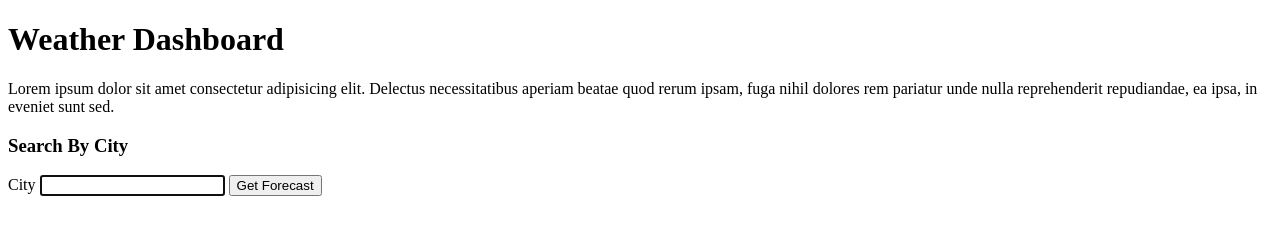
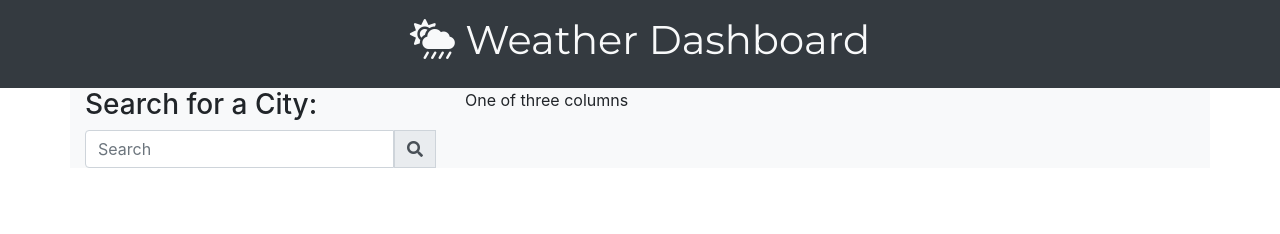
Before and after one commit to stefaniepires/weather-dashboard, a plain HTML site: page index.html in a window 1280 px wide. Drawn offline with nearby package versions, Linux system fonts and the light colour scheme; a web font is replaced by a local one.

Commit message:
added styling with bootstrap

```diff
--- a/assets/css/style.css
+++ b/assets/css/style.css
@@ -0,0 +1,6 @@
+
+  @import url('https://fonts.googleapis.com/css2?family=Lora&family=Montserrat&display=swap');
+
+  #weather-header {
+    font-family: 'Montserrat', sans-serif;
+  }
--- a/assets/js/homepage.js
+++ b/assets/js/homepage.js
@@ -1,6 +1,7 @@
 var getUserCity = function(city, state) {
-  fetch("https://api.openweathermap.org/data/2.5/weather?q=" + city + "," + state + "&units=imperial&appid=dfda35368bbd4b6f36f9ed7f2ede83c5").then( function (response) {
+  fetch("https://api.openweathermap.org/data/2.5/forecast?q=" + city + "," + state + "&cnt=5&units=imperial&appid=6a22242f54371d060e263ed6f93748a9").then( function (response) {
     response.json().then(function(data) {
+      //displayWeather(data, city);
       console.log(data);
       });
   });
@@ -13,6 +14,8 @@ var getUserCity = function(city, state) {
 //var for the form: <form> and <input> elements
 var userFormEl = document.querySelector("#user-form");
 var cityInputEl = document.querySelector("#city");
+var weatherContainerEl = document.querySelector("#weather-container");
+var weatherSearchTerm = document.querySelector("#weather-search-term");
 
 //to be executed upon a form submission browser event
 var formSubmitHandler = function(event) {
@@ -27,5 +30,18 @@ var formSubmitHandler = function(event) {
   }
 };
 
+/* var displayWeather = function(weather, searchTerm) {
+  if (weather.length === 0) {
+    weatherContainerEl.textContent = "No weather found.";
+    return;
+  }
+
+ // clear old content
+weatherContainerEl.textContent = "";
+weatherSearchTerm.textContent = searchTerm;
+};
+
+*/
+
 //event listener to userFormEl
 userFormEl.addEventListener("submit", formSubmitHandler);
--- a/index.html
+++ b/index.html
@@ -4,45 +4,46 @@
     <meta charset="UTF-8" />
     <meta name="viewport" content="width=device-width, initial-scale=1.0" />
     <link
+    rel="stylesheet"
+    href="https://cdnjs.cloudflare.com/ajax/libs/font-awesome/5.11.2/css/all.min.css"
+  />
+    <link rel="stylesheet" href="https://cdnjs.cloudflare.com/ajax/libs/twitter-bootstrap/4.3.1/css/bootstrap.min.css">
+    <link
       href="https://fonts.googleapis.com/css?family=IBM+Plex+Sans:400,400i,700&display=swap"
       rel="stylesheet"
     />
-    <link
-      rel="stylesheet"
-      href="https://cdnjs.cloudflare.com/ajax/libs/font-awesome/5.11.2/css/all.min.css"
-    />
+    <link rel="preconnect" href="https://fonts.gstatic.com">
+<link href="https://fonts.googleapis.com/css2?family=Lora&family=Montserrat&display=swap" rel="stylesheet">
+    <link rel="stylesheet" href="https://cdnjs.cloudflare.com/ajax/libs/open-iconic/1.1.1/font/css/open-iconic-bootstrap.min.css" />
+
     <link rel="stylesheet" href="./assets/css/style.css" />
     <title>Weather Dashboard</title>
   </head>
-  <body class="flex-column min-100-vh">
-    <header class="hero">
-      <h1 class="app-title">Weather Dashboard</h1>
-      <p>
-        Lorem ipsum dolor sit amet consectetur adipisicing elit. Delectus
-        necessitatibus aperiam beatae quod rerum ipsam, fuga nihil dolores rem
-        pariatur unde nulla reprehenderit repudiandae, ea ipsa, in eveniet sunt
-        sed.
-      </p>
-    </header>
+  <body>
+  <main>
+  <div class="row">
+    <header class="col-12 bg-dark text-light sticky-top d-flex flex-column p-4 p-lg-3">
+      <h1 class="text-center" id="weather-header"> <span class="fas fa-cloud-sun-rain"></span>
+        Weather Dashboard</h1>
+</header>
+<div class="container bg-light">
+  <div class="row">
+    <div class="col-lg-4 col-md-4">
+            <h3>Search for a City:</h3>
+            <div id="cityInput" class="input-group md-form form-sm form-1 pl-0">
+              <input id="input" class="form-control my-0 py-1" type="text" placeholder="Search" aria-label="Search">
+              <div class="input-group-prepend">
+                      <span class="input-group-text" id="basic-text1"><i class="fas fa-search"
+                                                                         aria-hidden="true"></i></span>
+              </div>
+            </div>
 
-    <main class="flex-row justify-space-between">
-      <div class="col-12 col-md-4">
-      <div class="card">
-        <h3 class="card-header text-uppercase">Search By City</h3>
-        <form id="user-form" class="card-body">
-          <label class="form-label" for="city">City</label>
-          <input
-            name="city"
-            id="city"
-            type="text"
-            autofocus="true"
-            class="form-input"
-          />
-          <button type="submit" class="btn">Get Forecast</button>
-        </form>
-      </div>
     </div>
-      <div class="col-12 col-md-8"></div>
+    <div class="col-lg-8 col-md-8">
+      One of three columns
+    </div>
+
+
     </main>
 
     <script src="./assets/js/homepage.js"></script>
```
